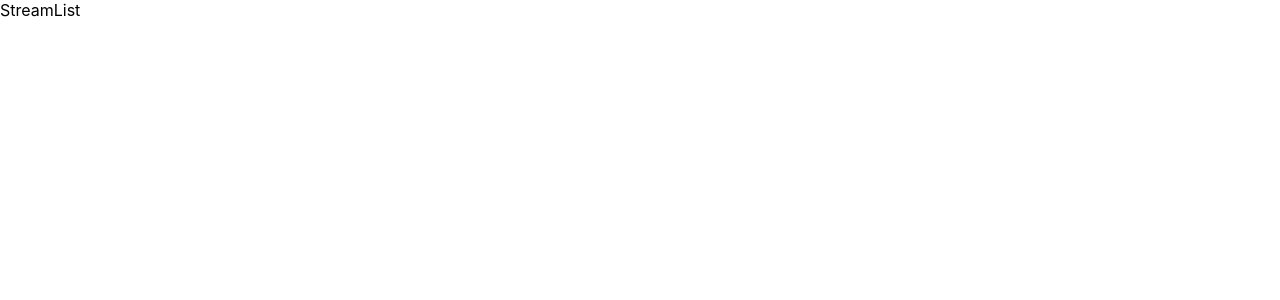
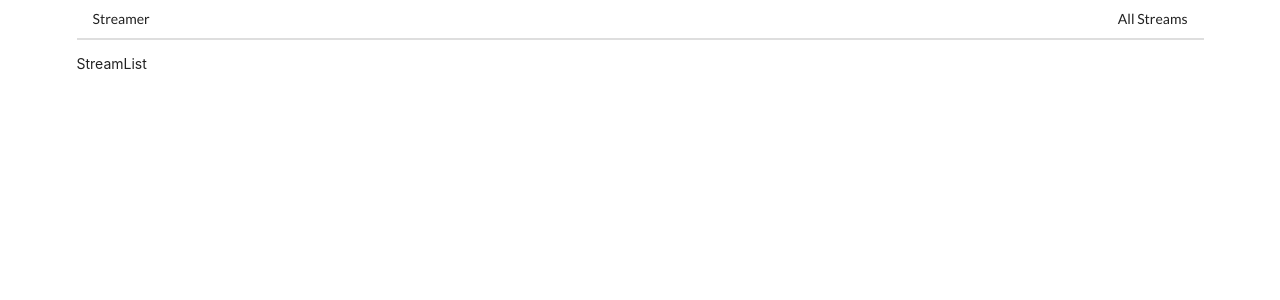
Before and after one commit to yasithWimukthi/streams, a React (Create React App) app in the folder client/: page / in a window 1280 px wide. Shown: the top 300 px of the page. Built offline with nearby package versions, Linux system fonts and the light colour scheme.

Commit message:
Create Header component

```diff
--- a/client/public/index.html
+++ b/client/public/index.html
@@ -24,7 +24,8 @@
       work correctly both with client-side routing and a non-root public URL.
       Learn how to configure a non-root public URL by running `npm run build`.
     -->
-    <title>React App</title>
+    <link rel="stylesheet" href="https://cdnjs.cloudflare.com/ajax/libs/semantic-ui/2.4.1/semantic.min.css" integrity="sha512-8bHTC73gkZ7rZ7vpqUQThUDhqcNFyYi2xgDgPDHc+GXVGHXq+xPjynxIopALmOPqzo9JZj0k6OqqewdGO3EsrQ==" crossorigin="anonymous" />
+    <title>Streams</title>
   </head>
   <body>
     <noscript>You need to enable JavaScript to run this app.</noscript>
--- a/client/src/App.js
+++ b/client/src/App.js
@@ -1,16 +1,18 @@
 import React from 'react';
-import {BrowserRouter , Route , Link} from 'react-router-dom';
+import {BrowserRouter , Route } from 'react-router-dom';
 import StreamCreate from './components/streams/StreamCreate';
 import StreamDelete from './components/streams/StreamDelete';
 import StreamEdit from './components/streams/StreamEdit';
 import StreamList from './components/streams/StreamList';
 import StreamShow from './components/streams/StreamShow';
+import Header from './components/Header';
 
 const App = ()=> {
   return (
-    <div >
+    <div className="ui container">
         <BrowserRouter>
           <div>
+            <Header />
             <Route path="/" exact component={StreamList}/>
             <Route path="/streams/new" exact component={StreamCreate}/>
             <Route path="/streams/edit" exact component={StreamEdit}/>
--- /dev/null
+++ b/client/src/components/Header.js
@@ -0,0 +1,17 @@
+import React from 'react';
+import {Link} from 'react-router-dom';
+
+const Header = () => {
+    return (
+        <div className="ui secondary pointing menu">
+
+            <Link to="/" className="item">Streamer</Link>
+
+            <div className="right menu">
+                <Link to="/" className="item">All Streams</Link>
+            </div>
+        </div>
+    )
+}
+
+export default Header;
```
Also changed, not shown: 2 other files (tests, documents, lock files or other folders).
